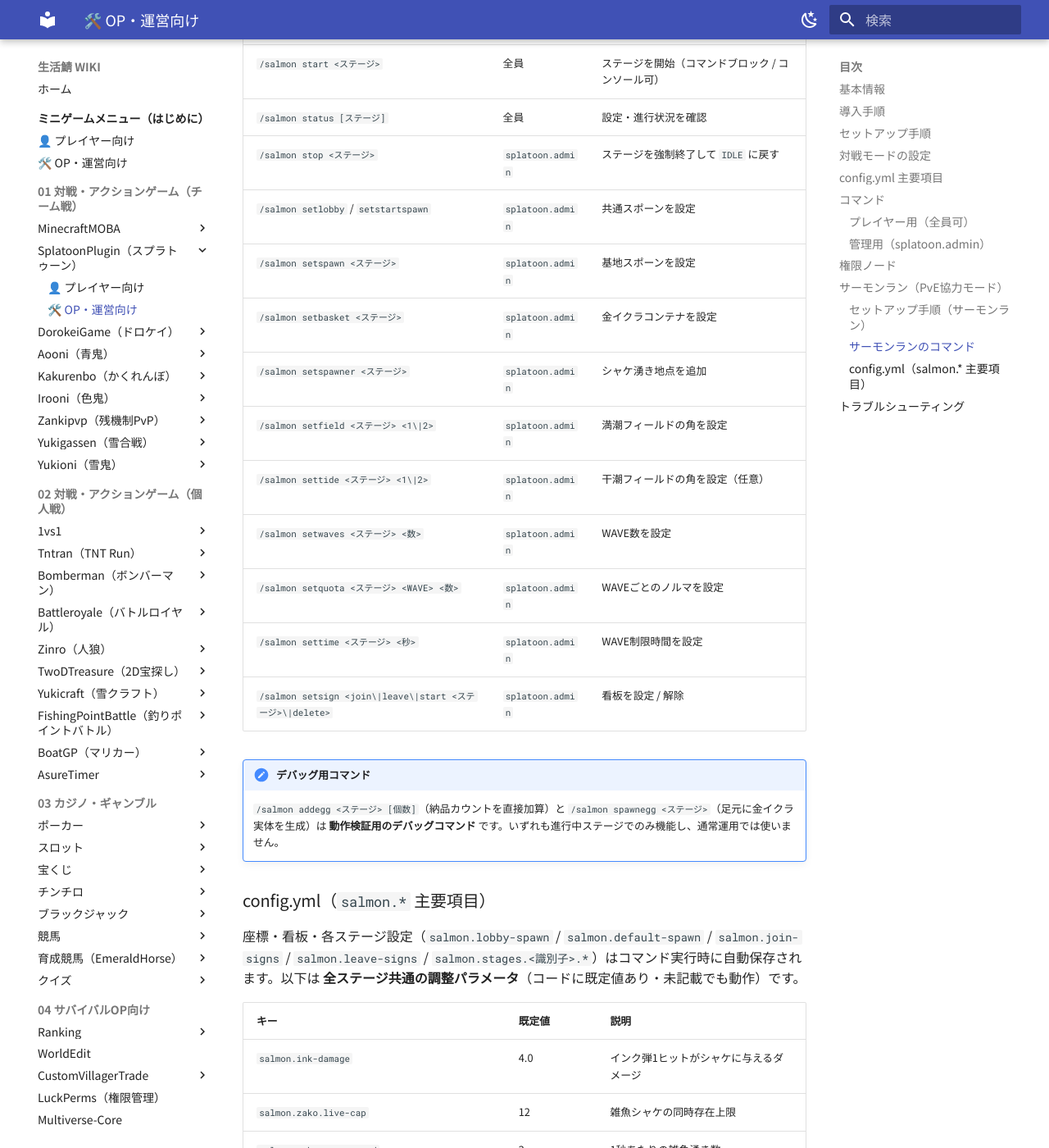
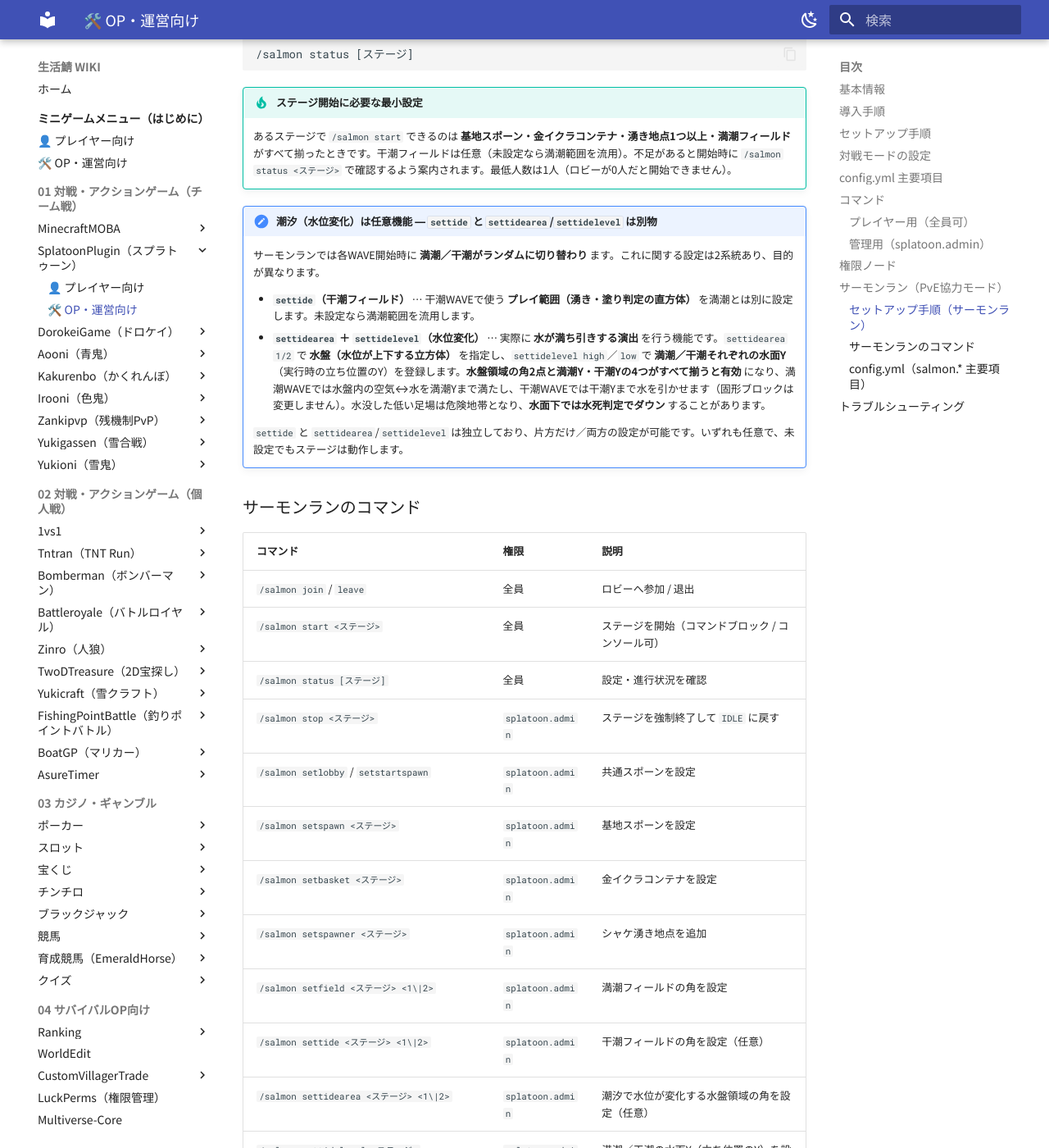
Before and after one commit to hennteko/seikatsu-wiki, an MkDocs documentation site: the page built from docs/minigames/splatoon/op.md, in a window 1280 px wide and 1400 px high, scrolled down 8847 px. Shown: the whole window at 82% size. Built offline with MkDocs 1.6.1 and Material for MkDocs 9.7.7, drawn with Linux system fonts in a browser that asks for light colours; some of the changed text lies outside the part shown.

Commit message:
docs: スプラのサーモンラン潮汐システムを反映

````diff
--- a/docs/minigames/splatoon/op.md
+++ b/docs/minigames/splatoon/op.md
@@ -156,7 +156,9 @@ SplatoonPlugin の導入・フィールド設定・モード・config・権限
 | `/splatoon sethoko` / `setgoal <orange\|blue>` | ガチホコ中央 / ゴール台を設定（ゴール台はホコ専用） |
 | `/splatoon settower checkpoint <orange\|blue> <番号>` | ガチヤグラの番号付きCPを設定（最大番号がゴール） |
 | `/splatoon settower clear` | ガチヤグラの経路・関門を全消去 |
-| `/splatoon setsign delete` | 視線先の看板（参加 / 離脱 / ブキ / 開始）の登録を解除（自動判別） |
+| `/splatoon setmin <人数>` | 最小参加人数（カウントダウン開始に必要な人数）を設定し `config.yml` に保存 |
+| `/splatoon setmax <人数>` | 最大参加人数を設定し `config.yml` に保存 |
+| `/splatoon settime <秒>` | 試合の制限時間（秒）を設定し `config.yml` に保存（次の試合から反映） |
 
 ## 権限ノード
 
@@ -199,6 +201,12 @@ OP権限（`splatoon.admin`）で **その場に立って／対象を見て**
 ```text title="干潮フィールドの角1 / 角2（任意・未設定時は満潮を流用）"
 /salmon settide <ステージ> <1|2>
 ```
+```text title="潮汐で水位が変化する『水盤』領域の角1 / 角2（任意）"
+/salmon settidearea <ステージ> <1|2>
+```
+```text title="満潮／干潮の水面Y（立ち位置のYを使用・任意）"
+/salmon settidelevel <ステージ> <high|low>
+```
 ```text title="WAVE数を設定（既定3）"
 /salmon setwaves <ステージ> <数>
 ```
@@ -227,6 +235,14 @@ OP権限（`splatoon.admin`）で **その場に立って／対象を見て**
 !!! tip "ステージ開始に必要な最小設定"
     あるステージで `/salmon start` できるのは **基地スポーン・金イクラコンテナ・湧き地点1つ以上・満潮フィールド** がすべて揃ったときです。干潮フィールドは任意（未設定なら満潮範囲を流用）。不足があると開始時に `/salmon status <ステージ>` で確認するよう案内されます。最低人数は1人（ロビーが0人だと開始できません）。
 
+!!! note "潮汐（水位変化）は任意機能 ― `settide` と `settidearea`/`settidelevel` は別物"
+    サーモンランでは各WAVE開始時に **満潮／干潮がランダムに切り替わり** ます。これに関する設定は2系統あり、目的が異なります。
+
+    - **`settide`（干潮フィールド）** … 干潮WAVEで使う **プレイ範囲（湧き・塗り判定の直方体）** を満潮とは別に設定します。未設定なら満潮範囲を流用します。
+    - **`settidearea` ＋ `settidelevel`（水位変化）** … 実際に **水が満ち引きする演出** を行う機能です。`settidearea 1/2` で **水盤（水位が上下する立方体）** を指定し、`settidelevel high`／`low` で **満潮／干潮それぞれの水面Y**（実行時の立ち位置のY）を登録します。**水盤領域の角2点と満潮Y・干潮Yの4つがすべて揃うと有効** になり、満潮WAVEでは水盤内の空気↔水を満潮Yまで満たし、干潮WAVEでは干潮Yまで水を引かせます（固形ブロックは変更しません）。水没した低い足場は危険地帯となり、**水面下では水死判定でダウン** することがあります。
+
+    `settide` と `settidearea`/`settidelevel` は独立しており、片方だけ／両方の設定が可能です。いずれも任意で、未設定でもステージは動作します。
+
 ### サーモンランのコマンド
 
 | コマンド | 権限 | 説明 |
@@ -241,6 +257,8 @@ OP権限（`splatoon.admin`）で **その場に立って／対象を見て**
 | `/salmon setspawner <ステージ>` | `splatoon.admin` | シャケ湧き地点を追加 |
 | `/salmon setfield <ステージ> <1\|2>` | `splatoon.admin` | 満潮フィールドの角を設定 |
 | `/salmon settide <ステージ> <1\|2>` | `splatoon.admin` | 干潮フィールドの角を設定（任意） |
+| `/salmon settidearea <ステージ> <1\|2>` | `splatoon.admin` | 潮汐で水位が変化する水盤領域の角を設定（任意） |
+| `/salmon settidelevel <ステージ> <high\|low>` | `splatoon.admin` | 満潮／干潮の水面Y（立ち位置のY）を設定（任意） |
 | `/salmon setwaves <ステージ> <数>` | `splatoon.admin` | WAVE数を設定 |
 | `/salmon setquota <ステージ> <WAVE> <数>` | `splatoon.admin` | WAVEごとのノルマを設定 |
 | `/salmon settime <ステージ> <秒>` | `splatoon.admin` | WAVE制限時間を設定 |
@@ -272,7 +290,7 @@ OP権限（`splatoon.admin`）で **その場に立って／対象を見て**
 | `salmon.boss.scrapper.hp` | 50 | テッパン：背面弱点HP |
 | `salmon.boss.stinger.segments` / `segment-hp` / `shot-interval` / `shot-damage` | 4 / 10 / 4 / 3.0 | タワー：段数・段HP・狙撃間隔・ダメージ |
 
-各ステージ定義は `salmon.stages.<識別子>` 配下に `base-spawn` / `basket` / `enemy-spawners` / `field.high.min|max` / `field.low.min|max` / `waves` / `quota` / `time` / `start-sign` として保存されます（既定: WAVE数3・ノルマ`[7,12,18]`・時間100秒）。
+各ステージ定義は `salmon.stages.<識別子>` 配下に `base-spawn` / `basket` / `enemy-spawners` / `field.high.min|max` / `field.low.min|max` / `waves` / `quota` / `time` / `start-sign` / `tide.area.min|max` / `tide.high-y` / `tide.low-y` として保存されます（既定: WAVE数3・ノルマ`[7,12,18]`・時間100秒）。`tide.*`（水位変化）は水盤2点と満潮Y・干潮Yの4つが揃ったときのみ有効になる任意設定です。
 
 !!! warning "既存サーバーを更新する場合（config自動マージなし）"
     対戦側と同様、本プラグインは `saveDefaultConfig()` のみのため、**既存の `config.yml` に `salmon.*` の新しい調整キーを自動追記しません**。コード側に既定値があるため未記載でも既定値で動作します。雑魚湧きやオオモノを調整したい場合は配布 `config.yml` を参照して手動追記してください。座標・看板・ステージ設定はコマンドで都度保存されるため問題ありません。
````
Also changed, not shown: docs/minigames/splatoon/player.md (+1 -1 lines).
